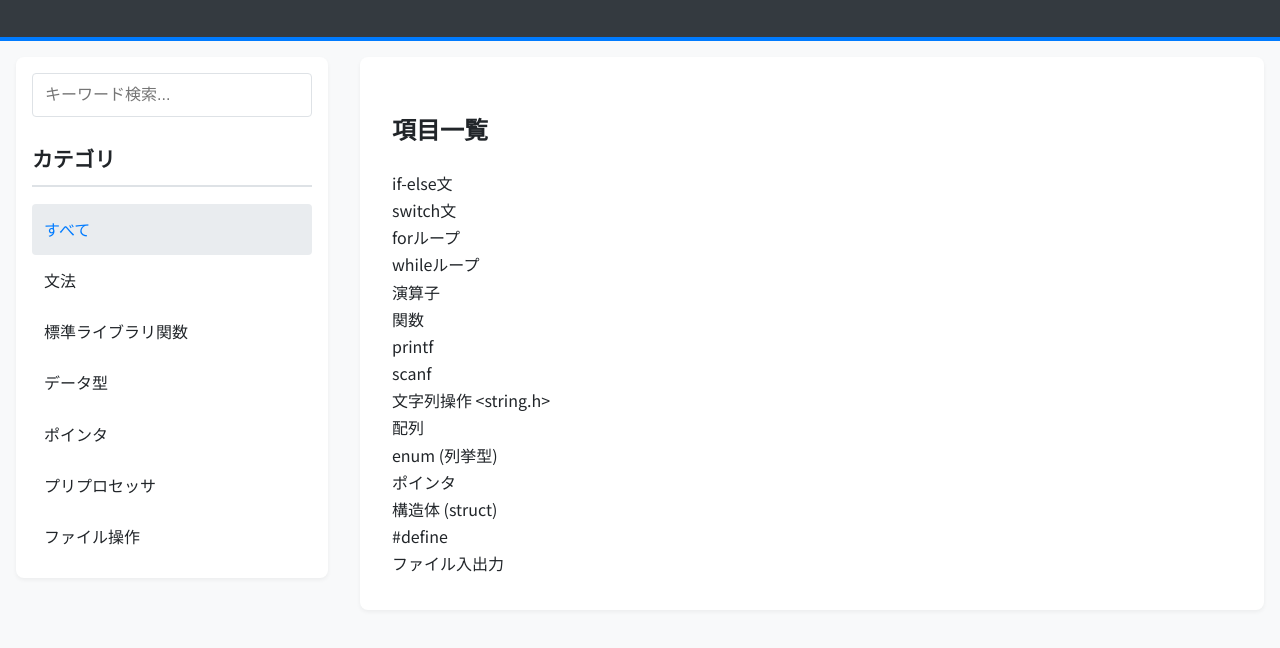
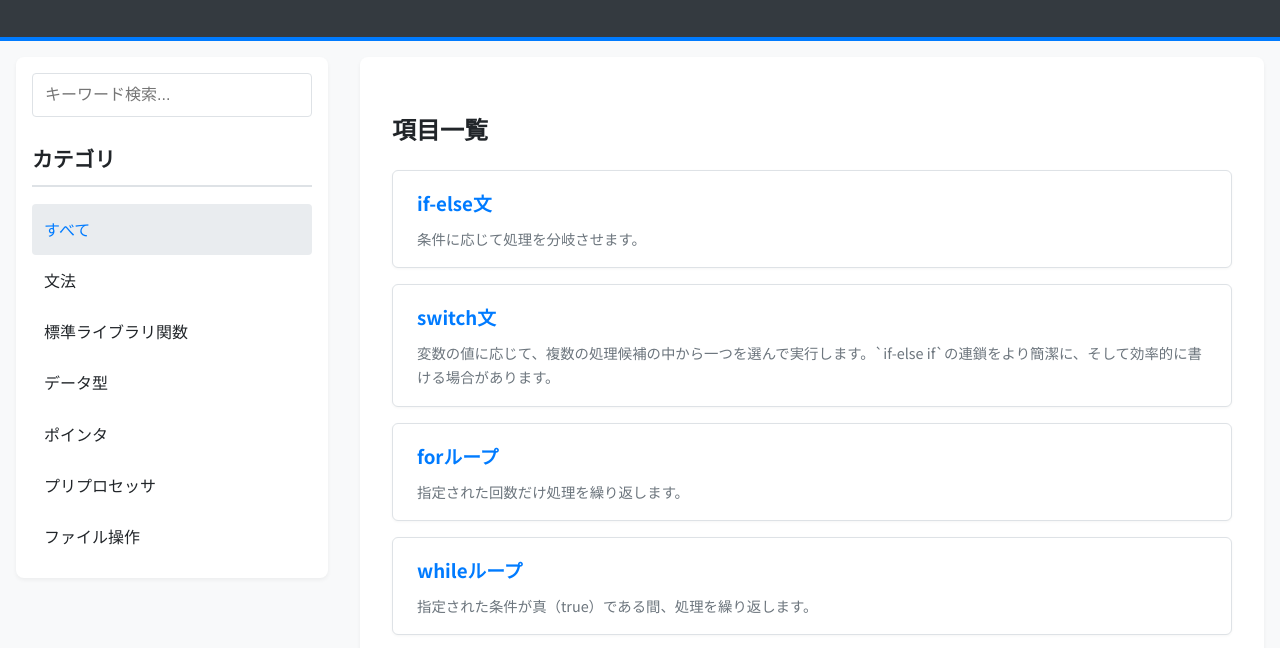
Before and after one commit to arinomin/C-pedia, a plain HTML site: page index.html in a window 1280 px wide. Shown: the part 138-786 px from the top of the page. Drawn offline with Linux system fonts and the light colour scheme.

Commit message:
アイテムリストのスタイルを改善し、アイテム名と説明を表示するように変更

```diff
--- a/script.js
+++ b/script.js
@@ -499,9 +499,17 @@ int main() {
         itemListEl.innerHTML = '';
         items.forEach(item => {
             const itemDiv = document.createElement('div');
-            itemDiv.textContent = item.name;
-            itemDiv.classList.add('item-list-entry'); // Add a class for styling
+            itemDiv.classList.add('item'); // new CSS class
             itemDiv.dataset.id = item.id;
+
+            const title = document.createElement('h3');
+            title.textContent = item.name;
+
+            const description = document.createElement('p');
+            description.textContent = item.description;
+
+            itemDiv.appendChild(title);
+            itemDiv.appendChild(description);
             itemListEl.appendChild(itemDiv);
         });
     }
@@ -580,8 +588,9 @@ int main() {
     }
 
     function handleItemClick(e) {
-        if (e.target.classList.contains('item-list-entry')) {
-            const itemId = e.target.dataset.id;
+        const clickedItem = e.target.closest('.item');
+        if (clickedItem) {
+            const itemId = clickedItem.dataset.id;
             const item = cheatSheetData.find(i => i.id === itemId);
             if (item) {
                 showDetailView(item);
--- a/style.css
+++ b/style.css
@@ -92,6 +92,37 @@ main {
     padding-left: 2rem;
 }
 
+#item-list .item {
+    background-color: #fff;
+    border: 1px solid var(--border-color);
+    padding: 1rem 1.5rem;
+    margin-bottom: 1rem;
+    border-radius: 6px;
+    cursor: pointer;
+    transition: all 0.2s ease-in-out;
+    box-shadow: 0 1px 3px rgba(0,0,0,0.04);
+}
+
+#item-list .item:hover {
+    transform: translateY(-2px);
+    box-shadow: var(--shadow);
+    background-color: #f0f8ff;
+    border-left: 5px solid var(--link-color);
+    padding-left: calc(1.5rem - 4px); /* 罫線の太さ分内側にずらす */
+}
+
+#item-list .item h3 {
+    margin: 0 0 0.5rem 0;
+    color: var(--link-color);
+}
+
+#item-list .item p {
+    margin: 0;
+    font-size: 0.9rem;
+    color: #6c757d;
+}
+
+
 #item-list-container, #item-detail-container {
     background-color: var(--card-bg);
     padding: 2rem;
```
